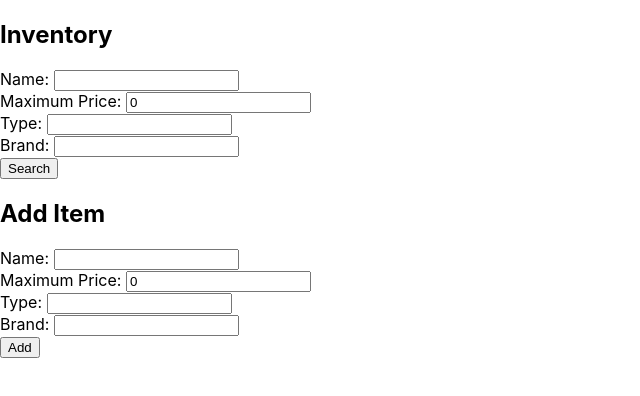
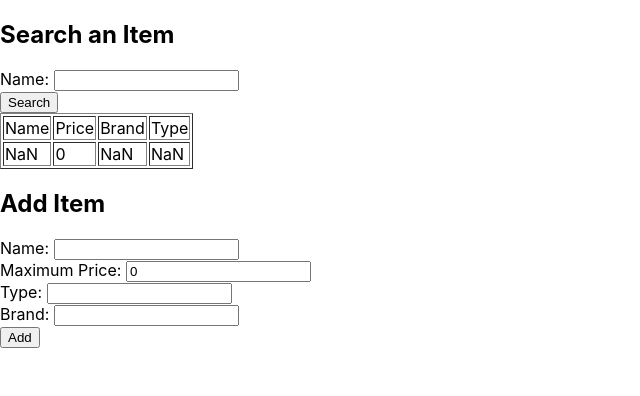
Before and after one commit to rraharjo/learn_react, a React (Create React App) app: page / in a window 1280 px wide. Shown: the top 396 px of the page, without its empty margins (0-640 px from the left). Built offline with nearby package versions, Linux system fonts and the light colour scheme.

Commit message:
Add working filters

```diff
--- a/src/App.js
+++ b/src/App.js
@@ -4,32 +4,10 @@ import SearchBar from "./SearchBar.js";
 import ItemBar from "./AddItemBar.js";
 import DisplayData from './DataDisplay.js';
 
-
-/*function InpTest(){
-  const [text, setText] = useState("");
-  const [msg, setMsg] = useState("");
-
-  function UpdateText(param){
-    setText(param);
-  }
-
-  const UpdateText = (param) => {
-    setText(param);
-  }
-
-  return(
-    <div>
-      <input type='text' id="myFInp" onChange={(e) => UpdateText(e.target.value)}/>
-      <button onClick={() => setMsg(text)}>show</button>
-      <h2>{msg}</h2>
-    </div>
-  )
-}*/
-
 function App() {
   const [filter, setFilters] = useState({});
   const [data, setData] = useState({number: 0, items: []})
-  //item props: name, price -> numgit, type, brand
+  //item props: name, price -> num, type, brand
 
   const updateFilters = (searchParams) => {
     setFilters(searchParams);
@@ -41,13 +19,13 @@ function App() {
     item.id = tempItems.length;
     tempItems.push(item);
     setData({number: tempNumber, items: tempItems});
-    console.log(data);
+    //console.log(data);
   }
   return (
     <div className='App'>
-      <SearchBar updateState = {updateFilters}/>
+      <SearchBar updateState = {updateFilters} data = {data}/>
       <ItemBar addItem = {addData}/>
-      <DisplayData data = {data}/>
+      <DisplayData item = {data["items"]}/>
     </div>
   );
 }
--- a/src/DataDisplay.js
+++ b/src/DataDisplay.js
@@ -1,6 +1,6 @@
 
 function DisplayData(props){
-    const items = props.data["items"];
+    const items = props.item;
     return(
         <div>
             {items.map((item) => {
--- a/src/SearchBar.js
+++ b/src/SearchBar.js
@@ -2,22 +2,39 @@ import {useState} from "react";
 
 function SearchBar(props){
     const [name, setName] = useState("");
-    const [maxPrice, setMaxPrice] = useState(0);
-    const [type, setType] = useState("");
-    const [brand, setBrand] = useState("");
+    const [dispName, setDispName] = useState("NaN");
+    const [dispPrice, setDispPrice] = useState(0);
+    const [dispType, setDispType] = useState("NaN");
+    const [dispBrand, setDispBrand] = useState("NaN");
 
     const onButtonPressed = () => {
+        const items = props.data["items"];
+        let found = false;
+        for (let index = 0; index < items.length; index++) {
+            const element = items[index];
+            if (element.name === name){
+                setDispName(element.name);
+                setDispPrice(element.price);
+                setDispBrand(element.brand);
+                setDispType(element.type);
+                found = true;
+                break;
+            }
+        }
+        if(!found){
+                setDispName(name);
+                setDispPrice(-1);
+                setDispBrand("NaN");
+                setDispType("NaN");
+        }
         props.updateState({
-            name:name,
-            price: maxPrice,
-            type: type,
-            brand: brand,
+            name: name,
         });
     }
 
     return(
         <div>
-            <h2>Inventory</h2>
+            <h2>Search an Item</h2>
             <form>
                 <label>Name: </label>
                 <input
@@ -27,7 +44,36 @@ function SearchBar(props){
                 onChange={(e) => setName(e.target.value)}/>
                 <br></br>
 
-                <label>Maximum Price: </label>
+
+
+                <button type="button" onClick={onButtonPressed}>Search</button>
+            </form>
+            <table border="1">
+                <thead>
+                    <tr>
+                        <td>Name</td>
+                        <td>Price</td>
+                        <td>Brand</td>
+                        <td>Type</td>
+                    </tr>
+                </thead>
+                <tbody>
+                    <tr>
+                        <td>{dispName}</td>
+                        <td>{dispPrice}</td>
+                        <td>{dispBrand}</td>
+                        <td>{dispType}</td>
+                    </tr>
+                </tbody>
+            </table>
+        </div>
+    );
+}
+
+export default SearchBar;
+
+/*
+<label>Maximum Price: </label>
                 <input
                 id="max-price-field"
                 type="number"
@@ -50,11 +96,4 @@ function SearchBar(props){
                 value={brand}
                 onChange={(e) => setBrand(e.target.value)}/>
                 <br></br>
-
-                <button type="button" onClick={onButtonPressed}>Search</button>
-            </form>
-        </div>
-    );
-}
-
-export default SearchBar;
+*/
```
Also changed, not shown: src/index.css (line endings or trailing spaces).
